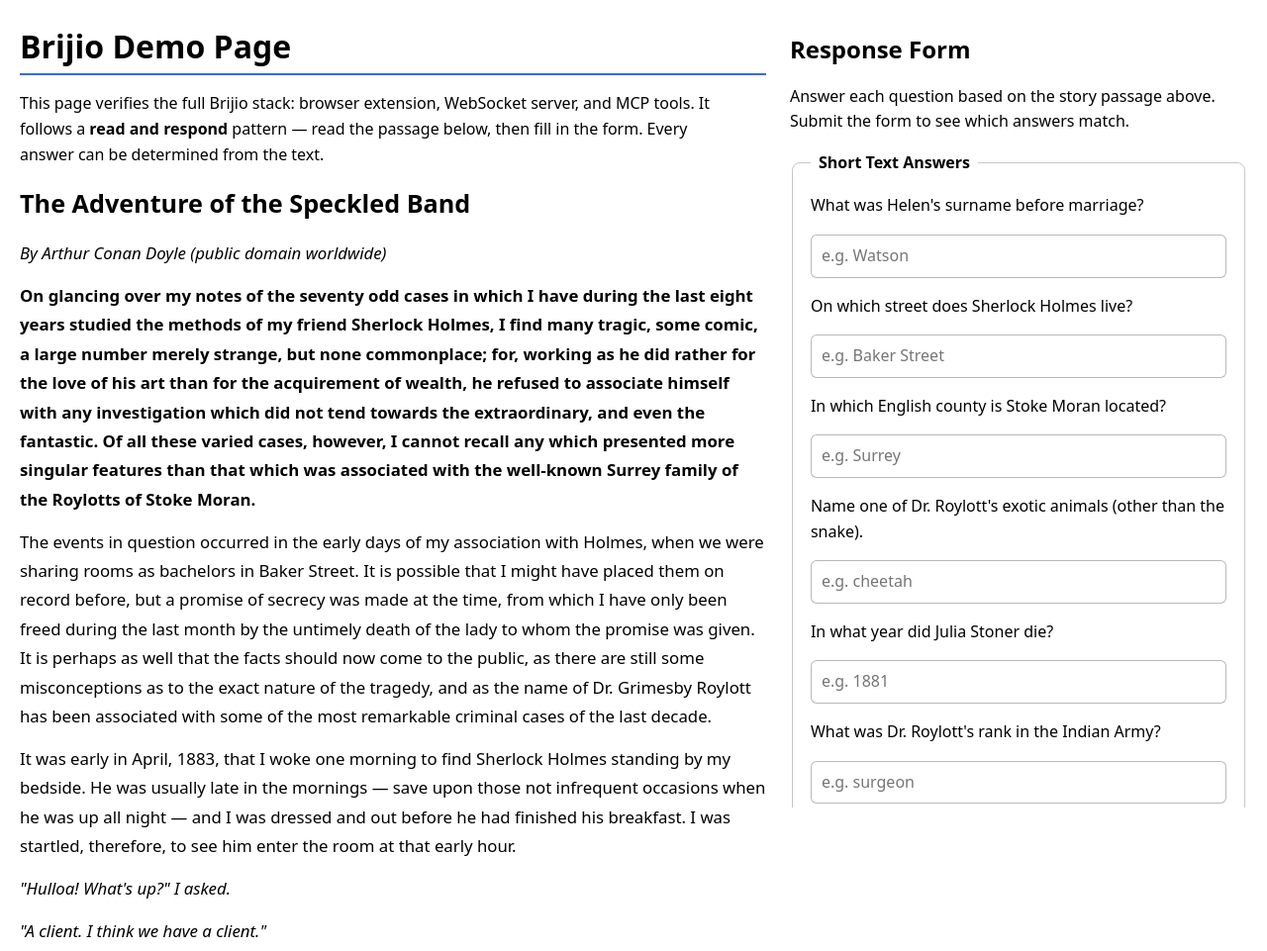
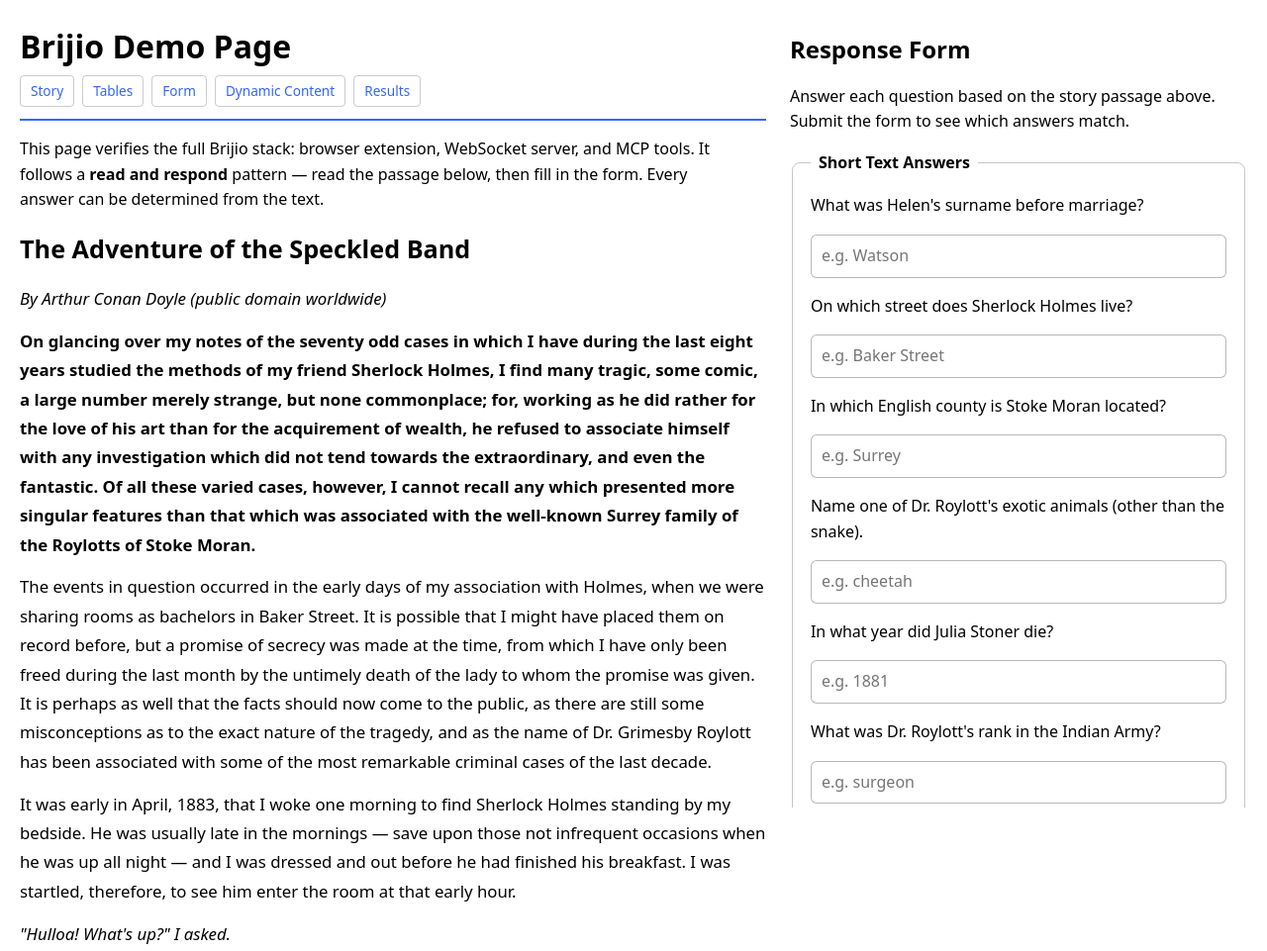
Before and after one commit to redvex/brijio, a browser extension: page clients/test-page/index.html in a window 1280 px wide. Shown: the top 961 px of the page at 99% size. Drawn offline with Linux system fonts and the light colour scheme.

Commit message:
feat: keep demo navigation sticky under title
Wrap the demo title and section links in a sticky page header so the navigation remains visible directly under the title while scrolling the long passage.

```diff
--- a/clients/test-page/index.html
+++ b/clients/test-page/index.html
@@ -21,7 +21,9 @@ body { margin: 0; background: Canvas; color: CanvasText; }
 .layout { display: flex; gap: 24px; align-items: flex-start; padding: 16px 20px; max-width: 1600px; margin: 0 auto; }
 .left-col { width: var(--left-width); min-width: 0; }
 .right-col { width: var(--right-width); min-width: 0; position: sticky; top: 16px; align-self: flex-start; max-height: 100vh; overflow-y: auto; }
-.left-col h1 { position: sticky; top: 0; z-index: 10; background: Canvas; padding: 12px 0 8px; margin: 0 0 16px; border-bottom: 2px solid var(--accent); }
+.sticky-page-header { position: sticky; top: 0; z-index: 10; background: Canvas; padding: 12px 0 8px; margin: 0 0 16px; border-bottom: 2px solid var(--accent); }
+.sticky-page-header h1 { margin: 0 0 10px; }
+.sticky-page-header .nav-links { padding-bottom: 4px; }
 h1, h2, h3 { line-height: 1.2; }
 .intro { max-width: 720px; }
 form { display: grid; gap: 24px; }
@@ -65,7 +67,16 @@ a:hover { text-decoration: underline; }
 <body>
 <div class="layout">
 <div class="left-col">
+<header class="sticky-page-header">
 <h1>Brijio Demo Page</h1>
+<nav class="nav-links" aria-label="Page sections">
+<a href="#story">Story</a>
+<a href="#table-data">Tables</a>
+<a href="#form">Form</a>
+<a href="#dynamic">Dynamic Content</a>
+<a href="#results">Results</a>
+</nav>
+</header>
 <p class="intro">This page verifies the full Brijio stack: browser extension, WebSocket server, and MCP tools. It follows a <strong>read and respond</strong> pattern — read the passage below, then fill in the form. Every answer can be determined from the text.</p>
 
 <section id="story" class="passage">
```
Also changed, not shown: servers/mcp/demo/index.html (+12 -1 lines).
